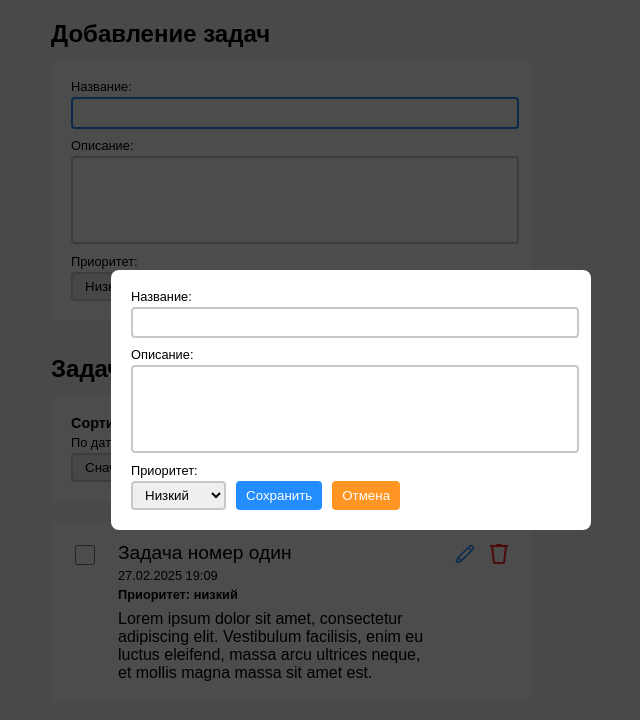
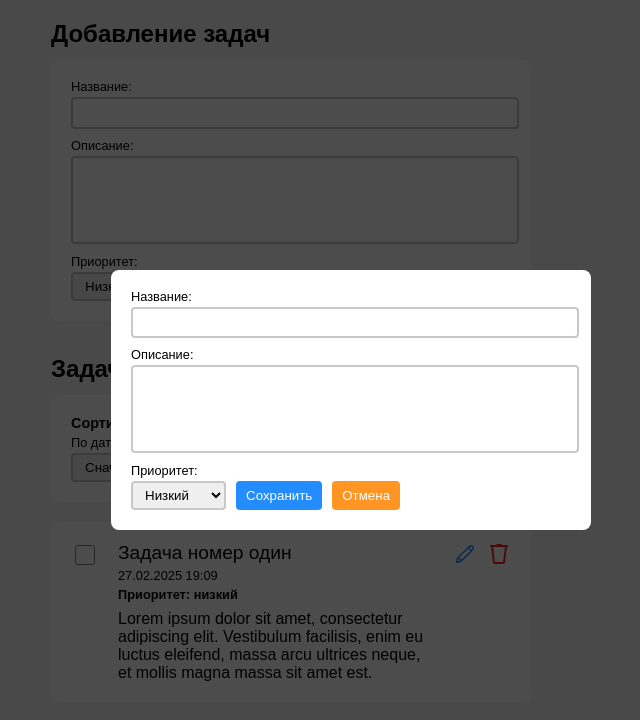
Before and after one commit to odivus/todolist, a React app: page / in a window 1280 px wide. Shown: the top 720 px of the page, without its empty margins (289-929 px from the left). Built offline with nearby package versions, Linux system fonts and the light colour scheme.

Commit message:
Add Form corrections

```diff
--- a/src/components/Form/FormEdit.tsx
+++ b/src/components/Forms/FormAdd.tsx
@@ -3,27 +3,9 @@ import InputText from '../Ui/InputText/InputText';
 import TextArea from '../Ui/TextArea/TextArea';
 import SelectPriority from '../SelectPriority/SelectPriority'
 import Button from '../Ui/Button/Button';
-import styled from 'styled-components';
+import { FormWrap, TextAreaWrap, FormFooter } from './styles.js';
 
-const FormWrap = styled.div`
-  display: flex;
-  flex-direction: column;
-  width: 440px;
-  padding: 20px;
-  background-color: white;
-  border-radius: 8px;
-`;
-
-const TextAreaWrap = styled.div`
-  margin: 10px 0 7px 0;
-`;
-
-const FormFooter = styled.div`
-  display: flex;
-  width: 100%;
-`;
-
-const FormEdit: React.FC = () => {
+const FormAdd: React.FC = () => {
   return (
     <FormWrap>
       <form>
@@ -38,12 +20,7 @@ const FormEdit: React.FC = () => {
           <SelectPriority />
           <Button
             type={'primary'}
-            text={'Сохранить'}
-            handleClick={() => {}}
-          />
-          <Button
-            type={'secondary'}
-            text={'Отмена'}
+            text={'Добавить задачу'}
             handleClick={() => {}}
           />
         </FormFooter>
@@ -52,4 +29,4 @@ const FormEdit: React.FC = () => {
   );
 }
 
-export default FormEdit;
+export default FormAdd;
--- a/src/components/Form/Form.tsx
+++ b/src/components/Forms/FormEdit.tsx
@@ -3,27 +3,9 @@ import InputText from '../Ui/InputText/InputText';
 import TextArea from '../Ui/TextArea/TextArea';
 import SelectPriority from '../SelectPriority/SelectPriority'
 import Button from '../Ui/Button/Button';
-import styled from 'styled-components';
+import { FormWrap, TextAreaWrap, FormFooter } from './styles.js';
 
-const FormWrap = styled.div`
-  display: flex;
-  flex-direction: column;
-  width: 440px;
-  padding: 20px;
-  background-color: white;
-  border-radius: 8px;
-`;
-
-const TextAreaWrap = styled.div`
-  margin: 10px 0 7px 0;
-`;
-
-const FormFooter = styled.div`
-  display: flex;
-  width: 100%;
-`;
-
-const Form: React.FC = () => {
+const FormEdit: React.FC = () => {
   return (
     <FormWrap>
       <form>
@@ -38,7 +20,12 @@ const Form: React.FC = () => {
           <SelectPriority />
           <Button
             type={'primary'}
-            text={'Добавить задачу'}
+            text={'Сохранить'}
+            handleClick={() => {}}
+          />
+          <Button
+            type={'secondary'}
+            text={'Отмена'}
             handleClick={() => {}}
           />
         </FormFooter>
@@ -47,4 +34,4 @@ const Form: React.FC = () => {
   );
 }
 
-export default Form;
+export default FormEdit;
--- /dev/null
+++ b/src/components/Forms/styles.js
@@ -0,0 +1,19 @@
+import styled from 'styled-components'
+
+export const FormWrap = styled.div`
+  display: flex;
+  flex-direction: column;
+  width: 440px;
+  padding: 20px;
+  background-color: white;
+  border-radius: 8px;
+`;
+
+export const TextAreaWrap = styled.div`
+  margin: 10px 0 7px 0;
+`;
+
+export const FormFooter = styled.div`
+  display: flex;
+  width: 100%;
+`;
--- a/src/components/Ui/InputText/InputText.tsx
+++ b/src/components/Ui/InputText/InputText.tsx
@@ -28,7 +28,6 @@ const InputText: React.FC = () => {
       id='name'
       name='name'
       value={value}
-      autoFocus
       onChange={handleChange}
     />
   );
--- a/src/components/Ui/PopUp/PopUp.tsx
+++ b/src/components/Ui/PopUp/PopUp.tsx
@@ -1,5 +1,5 @@
 import React, { useState } from 'react';
-import FormEdit from '../../Form/FormEdit';
+import FormEdit from '../../Forms/FormEdit';
 import styled from 'styled-components';
 
 const StyledPopUp = styled.div`
--- a/src/index.tsx
+++ b/src/index.tsx
@@ -1,6 +1,6 @@
 import React from 'react';
 import ReactDOM from 'react-dom/client';
-import Form from './components/Form/Form';
+import FormAdd from './components/Forms/FormAdd';
 import ListItem from './components/ListItem/ListItem';
 import Control from './components/Control/Control';
 import PopUp from './components/Ui/PopUp/PopUp';
@@ -19,7 +19,7 @@ const App: React.FC = () => (
     <PopUp />
     <Wrap>
       <h2>Добавление задач</h2>
-      <Form />
+      <FormAdd />
       <h2 style={{marginTop: '34px'}}>Задачи</h2>
       <Control />
       <ListItem />
```
Also changed, not shown: src/components/Ui/Button/interfaces.ts (renamed from src/components/Ui/Button/interfaces.tsx).
